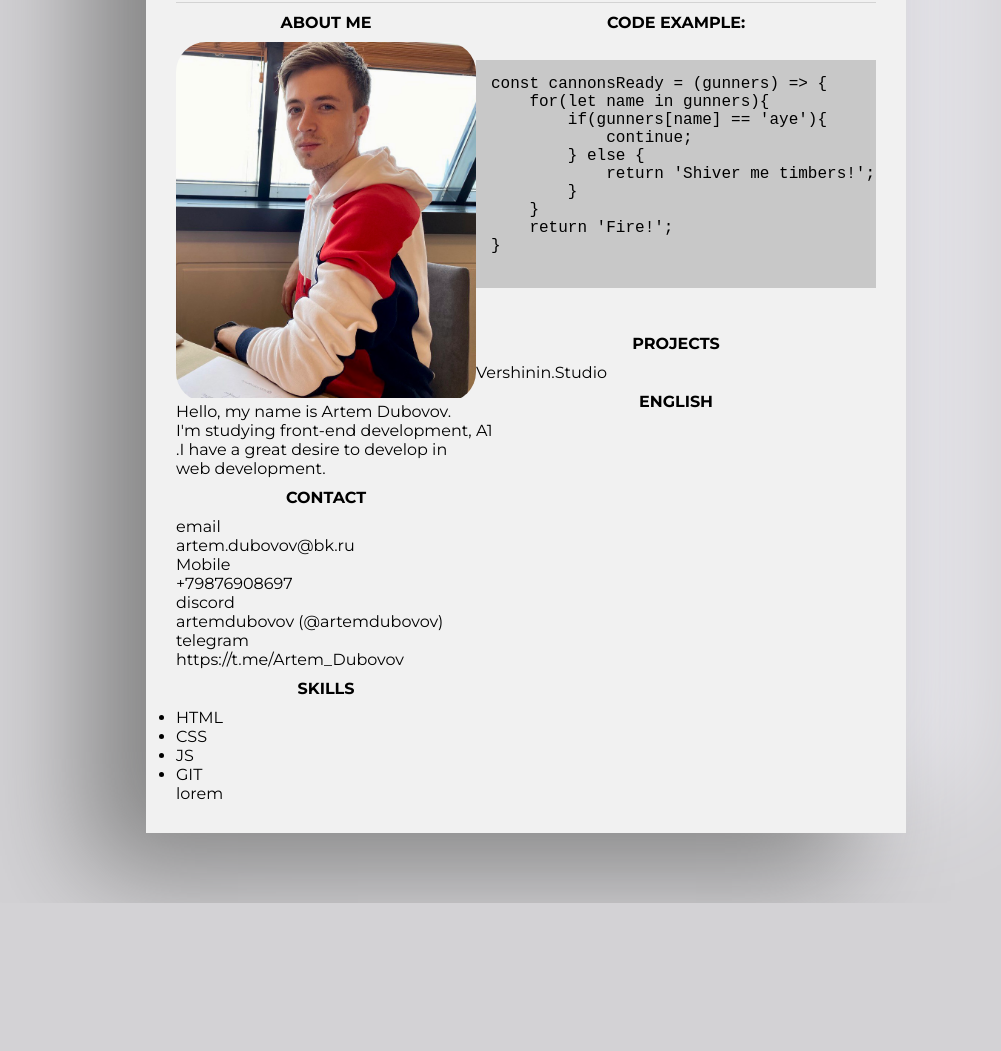
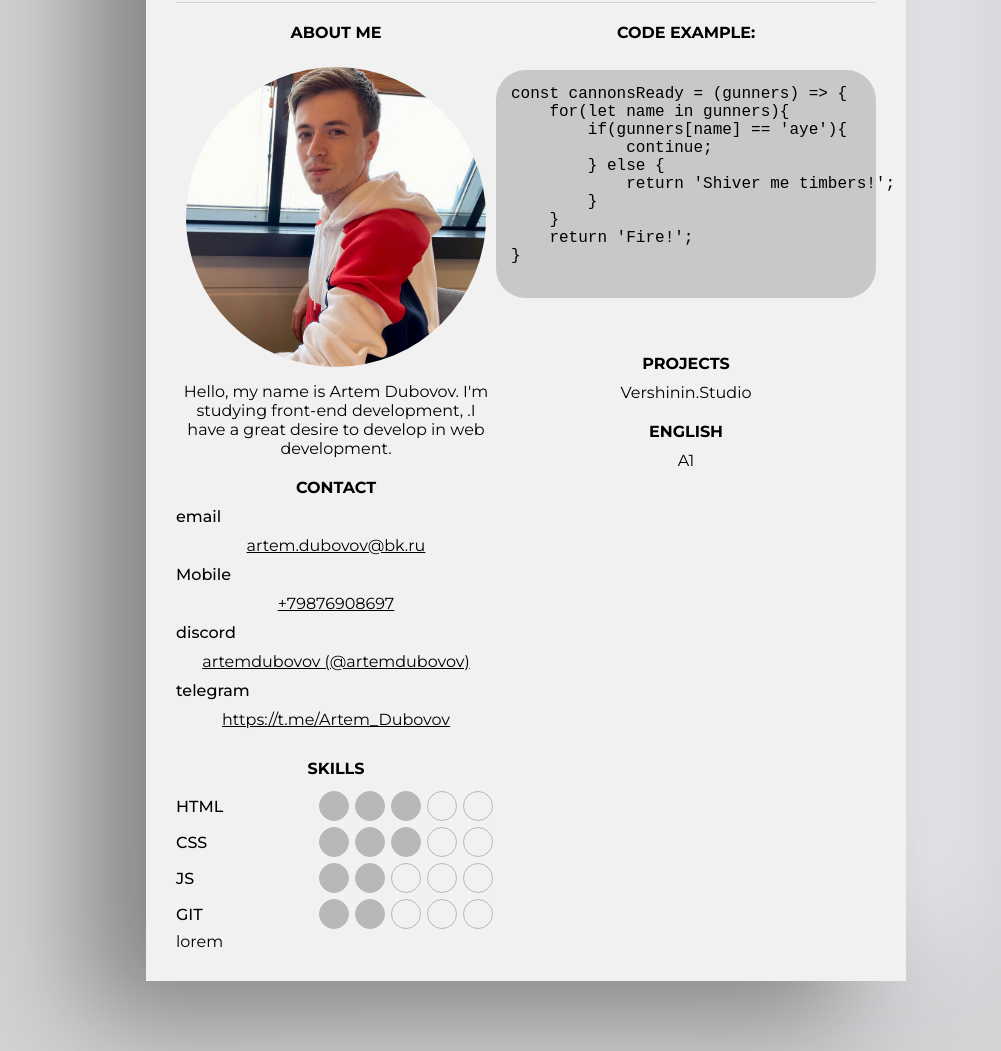
Before and after one commit to ArtemDubovov/rsschool-cv, a plain HTML site: page index.html in a window 1280 px wide. Shown: the part 274-1325 px from the top of the page, without its empty margins (114-1115 px from the left). Before the commit the page ends 1177 px from the top, so only its background shows below. Drawn offline with Linux system fonts and the light colour scheme.

Commit message:
feat: add style media

```diff
--- a/index.html
+++ b/index.html
@@ -72,7 +72,7 @@
                                 <div class="list-item__block">
                                     <div class="list-item__point point-check"></div>
                                     <div class="list-item__point point-check"></div>
-                                    <div class="list-item__point"></div>
+                                    <div class="list-item__point point-check"></div>
                                     <div class="list-item__point"></div>
                                     <div class="list-item__point"></div>
                                 </div>
@@ -82,7 +82,7 @@
                                 <div class="list-item__block">
                                     <div class="list-item__point point-check"></div>
                                     <div class="list-item__point point-check"></div>
-                                    <div class="list-item__point"></div>
+                                    <div class="list-item__point point-check"></div>
                                     <div class="list-item__point"></div>
                                     <div class="list-item__point"></div>
                                 </div>
@@ -91,7 +91,7 @@
                                 <div class="list-item__name">JS</div>
                                 <div class="list-item__block">
                                     <div class="list-item__point point-check"></div>
-                                    <div class="list-item__point"></div>
+                                    <div class="list-item__point point-check"></div>
                                     <div class="list-item__point"></div>
                                     <div class="list-item__point"></div>
                                     <div class="list-item__point"></div>
@@ -101,7 +101,7 @@
                                 <div class="list-item__name">GIT</div>
                                 <div class="list-item__block">
                                     <div class="list-item__point point-check"></div>
-                                    <div class="list-item__point"></div>
+                                    <div class="list-item__point point-check"></div>
                                     <div class="list-item__point"></div>
                                     <div class="list-item__point"></div>
                                     <div class="list-item__point"></div>
--- a/style.css
+++ b/style.css
@@ -30,6 +30,7 @@ code{
     display: block;
     background-color: rgb(200,200,200);
     padding: 15px;
+    border-radius: 30px;
 }
 .__img{
     width: 100%;
@@ -37,8 +38,9 @@ code{
 }
 .__img-wrapper{
     overflow: hidden;
-    max-width: 300px;
-    border-radius: 30px;
+    width: 300px;
+    height: 300px;
+    border-radius: 50%;
     margin: 0 auto;
 }
 .__title{
@@ -70,9 +72,9 @@ code{
 }
 .header-link {
     font-weight: 700;
+    font-size: 16px;
     text-decoration: underline;
 }
-
 .main {
     display: flex;
     justify-content: space-between;
@@ -84,70 +86,52 @@ code{
 .main-block-small {
     max-width: 320px;
 }
-.block__about {
-}
-.about-title {
+.main-block>div{
+    margin-top: 10px;
 }
 .about-content {
-}
-.__img-wrapper {
-}
-.__img {
-}
-.block__contact {
-}
-.contact-title {
-}
-.contact-items {
-}
-.contact-item {
-}
-.contact-item__name {
+    margin-top: 15px;
+    text-align: center;
 }
 .contact-item__value {
+    padding: 10px;
+    text-align: center;
+    text-decoration: underline;
 }
-.contact-link {
-}
-.block__skills {
-}
-.skills-title {
-}
-.title-nav {
-}
-.title-nav__list {
+.contact-item__name{
+    font-weight: 500;
 }
 .list-item {
+    display: flex;
+    justify-content: space-between;
+    align-items: center;
 }
 .list-item__name {
+    font-weight: 500;
 }
 .list-item__block {
+    display: flex;
 }
 .list-item__point {
+    margin: 3px 3px;
+    width: 30px;
+    height: 30px;
+    border-radius: 50%;
+    border: 1px solid rgb(183,183,185);
 }
 .point-check {
+    background-color: rgb(183,183,185);
 }
 .main-block-big {
-    max-width: 400px;
+    max-width: 380px;
 }
-.block__experience {
+
+.projects-item {
+    text-align: center;
 }
-.experince-title {
-}
-.experience-content {
-}
-.block__projects {
-}
-.projects-title {
-}
-.projects-item {
-}
-.projects-link {
-}
-.block__language {
-}
-.language-title {
-}
+
 .language-content {
+    text-align: center;
 }
 @media (max-width: 820px){
     .main {
@@ -170,4 +154,27 @@ code{
         font-weight: 400;
         letter-spacing: 2px;
     }
+    code{
+        font-size: 12px;
+    }
+    .header-link{
+        font-size: 12px;
+    }
 }
+@media (max-width: 360px){
+    code{
+        font-size: 10px;
+        padding: 10px;
+    }
+    .list-item__point{
+        width: 22px;
+        height: 22px;
+    }
+    .__img-wrapper{
+        width: 160px;
+        height: 160px;
+    }
+    .container{
+        padding: 10px;
+    }
+}
```
